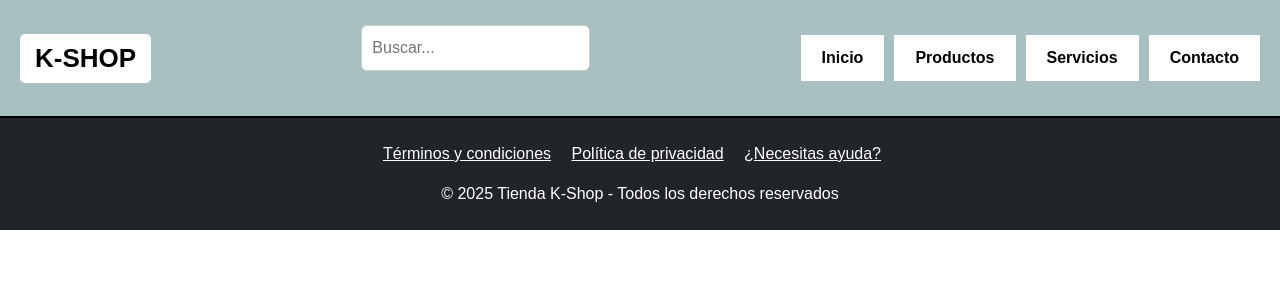
After one commit to kev-abs/kshop-code, a PHP site: page /compra/compra.php in a window 1280 px wide. The commit adds this page. Shown: the top 300 px of the page. Run offline with PHP 8.4, Linux system fonts and the light colour scheme.

Commit message:
Kevin Mendez
Apartado de compra basico

```diff
--- a/Barra de navegacion/carrito.php
+++ b/Barra de navegacion/carrito.php
@@ -45,13 +45,13 @@
     </div>
   </main>
 
-  <!-- Footer -->
-  <footer class="bg-dark text-white text-center py-4 mt-auto">
+  <!--FOOTER-->
+<footer class="bg-dark text-white text-center py-4 mt-auto">
     <div class="container">
       <div class="mb-3">
         <a href="#" class="text-white me-3">Términos y condiciones</a>
         <a href="#" class="text-white me-3">Política de privacidad</a>
-        <a href="#" class="text-white me-3">Ayuda</a>
+        <a href="#" class="text-white me-3">¿Necesitas ayuda?</a>
       </div>
       <p class="mb-0">&copy; 2025 Tienda K-Shop - Todos los derechos reservados</p>
     </div>
--- a/Estilos/stilos.css
+++ b/Estilos/stilos.css
@@ -7,13 +7,6 @@ body {
   margin: 0;
   padding: 0;
 }
-
-.boton-blanco {
-  color: #000;              /* Símbolo negro */
-}
-
-
-
 
 button {
   padding: 10px;
--- /dev/null
+++ b/compra/compra.php
@@ -0,0 +1,43 @@
+<!DOCTYPE html>
+<html lang="es">
+<head>
+  <meta charset="UTF-8" />
+  <meta name="viewport" content="width=device-width, initial-scale=1.0" />
+  <title>K-SHOP - Comprar Productos</title>
+  <link href="https://cdn.jsdelivr.net/npm/bootstrap@5.3.7/dist/css/bootstrap.min.css" rel="stylesheet" integrity="sha384-LN+7fdVzj6u52u30Kp6M/trliBMCMKTyK833zpbD+pXdCLuTusPj697FH4R/5mcr" crossorigin="anonymous">
+  <link rel="stylesheet" href="../Estilos/stilos.css" />
+</head>
+<body>
+
+  <!-- Encabezado -->
+  <header class="header">
+    <div class="logo">K-SHOP</div>
+    <form action="/buscar" method="GET" class="form-busqueda">
+      <input type="text" name="q" placeholder="Buscar..." />
+    </form>
+    <nav class="navbar">
+      <ul>
+        <li><a href="../index.php">Inicio</a></li>
+        <li><a href="Productos.php">Productos</a></li>
+        <li><a href="servicios.php">Servicios</a></li>
+        <li><a href="contactos.php">Contacto</a></li>
+
+      </ul>
+    </nav>
+  </header>
+
+ <!--FOOTER-->
+<footer class="bg-dark text-white text-center py-4 mt-auto">
+    <div class="container">
+      <div class="mb-3">
+        <a href="#" class="text-white me-3">Términos y condiciones</a>
+        <a href="#" class="text-white me-3">Política de privacidad</a>
+        <a href="#" class="text-white me-3">¿Necesitas ayuda?</a>
+      </div>
+      <p class="mb-0">&copy; 2025 Tienda K-Shop - Todos los derechos reservados</p>
+    </div>
+  </footer>
+
+  <script src="../Funciones/funciones.js" defer></script>
+</body>
+</html>
```
